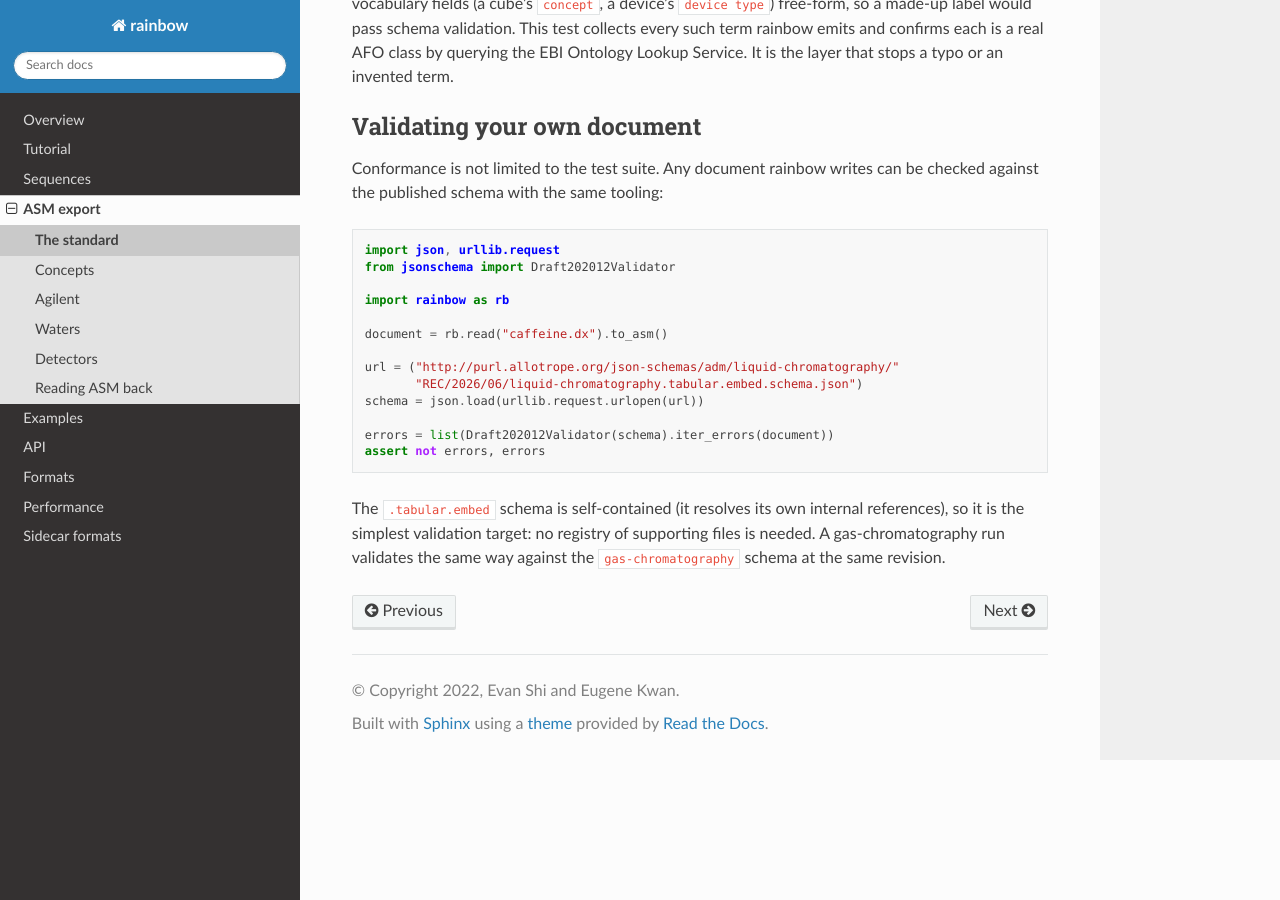
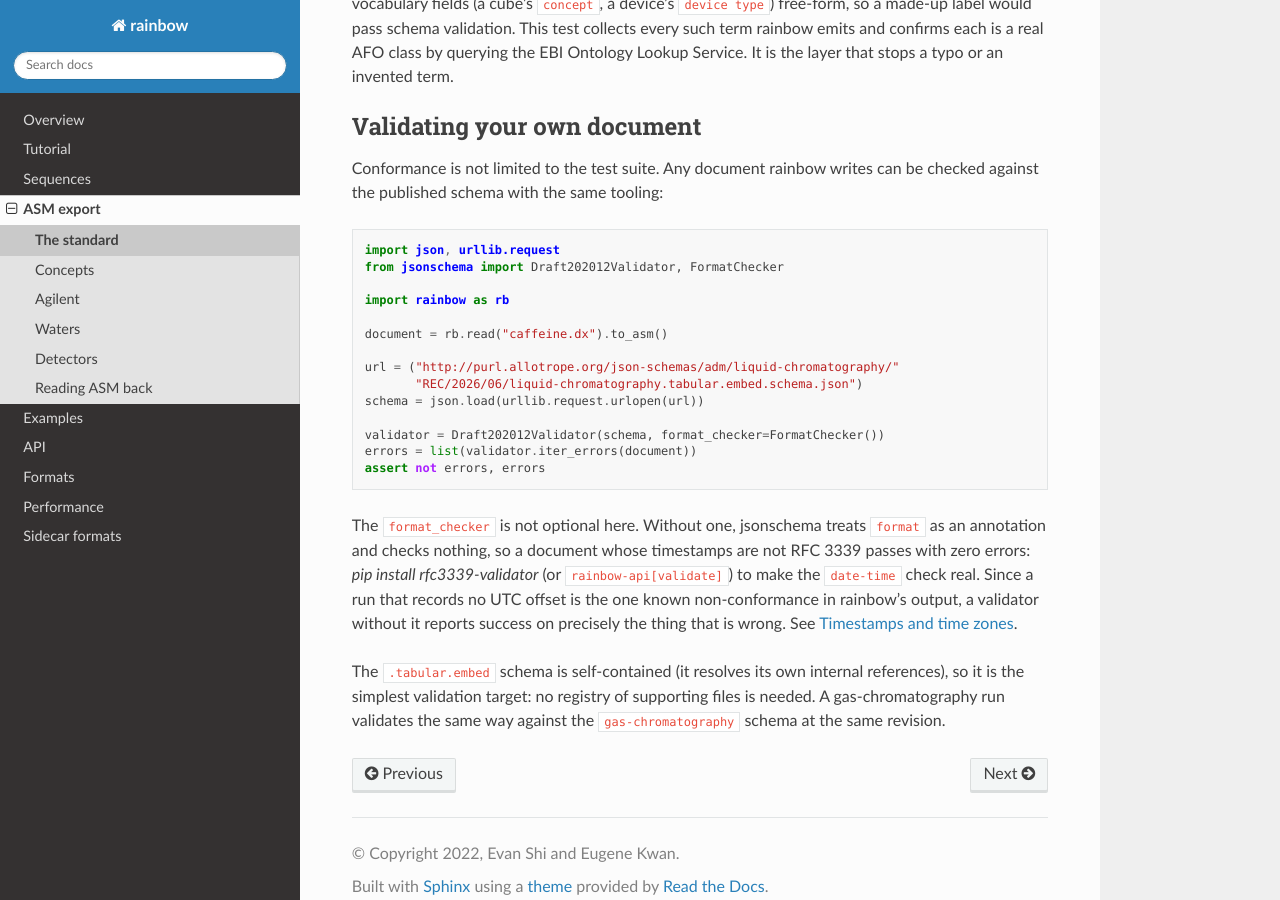
Before and after one commit to evanyeyeye/rainbow, a Sphinx documentation site: the page built from docs/source/asm/the-standard.rst, in a window 1280 px wide and 900 px high, scrolled down 1742 px. Built offline with Sphinx 7.4.7 and the Read the Docs theme 3.1.0, drawn with Linux system fonts in a browser that asks for light colours.

Commit message:
Correct the pages that describe something the code does not do
The "validate your own document" recipe built its validator without a format
checker, so it reported zero errors on exactly the documents the changelog says
will not validate. It is the same defect the changelog credits itself with
fixing in the test suite, left standing in the version users are told to copy,
and offset-less timestamps are the one known non-conformance, so the recipe
gave a clean bill of health on the only thing wrong.

The concepts page listed two of the three data cube keys. The sequences guide
said sequence reading covers OpenLab, which holds only for runs stored as .D
directories, not for a directory of .dx archives. The debug overview's first
worked example credited fields to parsers that cannot emit them. The
ProfileDataFile signature still declared mz_decimals=4 after the default became
None, and mz_resolution passed display_precision=8 to a read that no longer
applies it to a per-scan axis.

```diff
--- a/docs/source/asm/concepts.rst
+++ b/docs/source/asm/concepts.rst
@@ -49,8 +49,9 @@ Reading from the top down:
      vial ``location identifier``.
    - **device control document** naming the detector (``ultraviolet detector``)
      and its ``detector wavelength setting``.
-   - the **data cube** itself (see below), keyed either ``chromatogram data
-     cube`` or ``three-dimensional ultraviolet spectrum data cube``.
+   - the **data cube** itself (see below), keyed ``chromatogram data cube``,
+     ``mass chromatogram data cube`` or ``three-dimensional ultraviolet
+     spectrum data cube`` according to what the channel is.
    - **injection document** with the ``autosampler injection volume setting
      (chromatography)`` and injection time, when the volume is known.
    - **processed data aggregate document** carrying the **peak list**, when the
--- a/docs/source/asm/the-standard.rst
+++ b/docs/source/asm/the-standard.rst
@@ -101,7 +101,7 @@ checked against the published schema with the same tooling:
 .. code-block:: python
 
    import json, urllib.request
-   from jsonschema import Draft202012Validator
+   from jsonschema import Draft202012Validator, FormatChecker
 
    import rainbow as rb
 
@@ -111,8 +111,17 @@ checked against the published schema with the same tooling:
           "REC/2026/06/liquid-chromatography.tabular.embed.schema.json")
    schema = json.load(urllib.request.urlopen(url))
 
-   errors = list(Draft202012Validator(schema).iter_errors(document))
+   validator = Draft202012Validator(schema, format_checker=FormatChecker())
+   errors = list(validator.iter_errors(document))
    assert not errors, errors
+
+The ``format_checker`` is not optional here. Without one, jsonschema treats
+``format`` as an annotation and checks nothing, so a document whose timestamps
+are not RFC 3339 passes with zero errors: `pip install rfc3339-validator` (or
+``rainbow-api[validate]``) to make the ``date-time`` check real. Since a run
+that records no UTC offset is the one known non-conformance in rainbow's
+output, a validator without it reports success on precisely the thing that is
+wrong. See :ref:`asm-timestamps`.
 
 The ``.tabular.embed`` schema is self-contained (it resolves its own internal
 references), so it is the simplest validation target: no registry of supporting
--- a/docs/source/sequences.rst
+++ b/docs/source/sequences.rst
@@ -12,7 +12,11 @@ peaks in a third.
 This guide shows how rainbow reads a whole sequence into one object, what that
 object gives you that a single read cannot, and how to move the whole run into
 (and back out of) the open Allotrope Simple Model. Sequence reading is
-currently implemented for Agilent ChemStation and OpenLab.
+currently implemented for Agilent: a directory of ``.D`` injection
+subdirectories, whether ChemStation or OpenLab wrote them. A directory of
+OpenLab ``.dx`` archives is not a sequence directory to rainbow, since the
+injections are files rather than subdirectories; read those one at a time with
+:code:`rb.read`.
 
 A run is more than a single injection
 -------------------------------------
```
Also changed, not shown: docs/source/debug/overview.md (+3 -3 lines), rainbow/__init__.py (+7 -6 lines), 1 other file.
